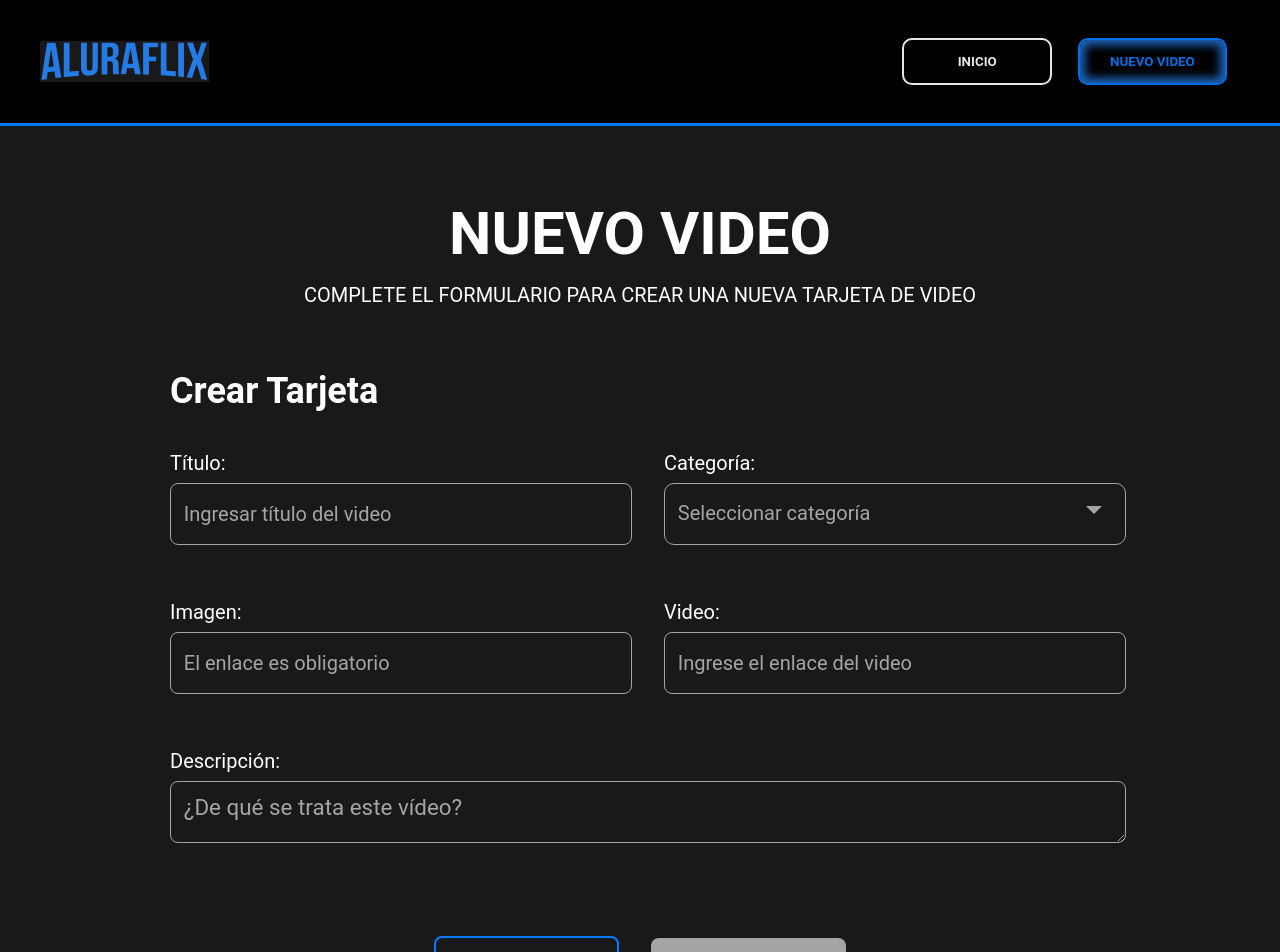
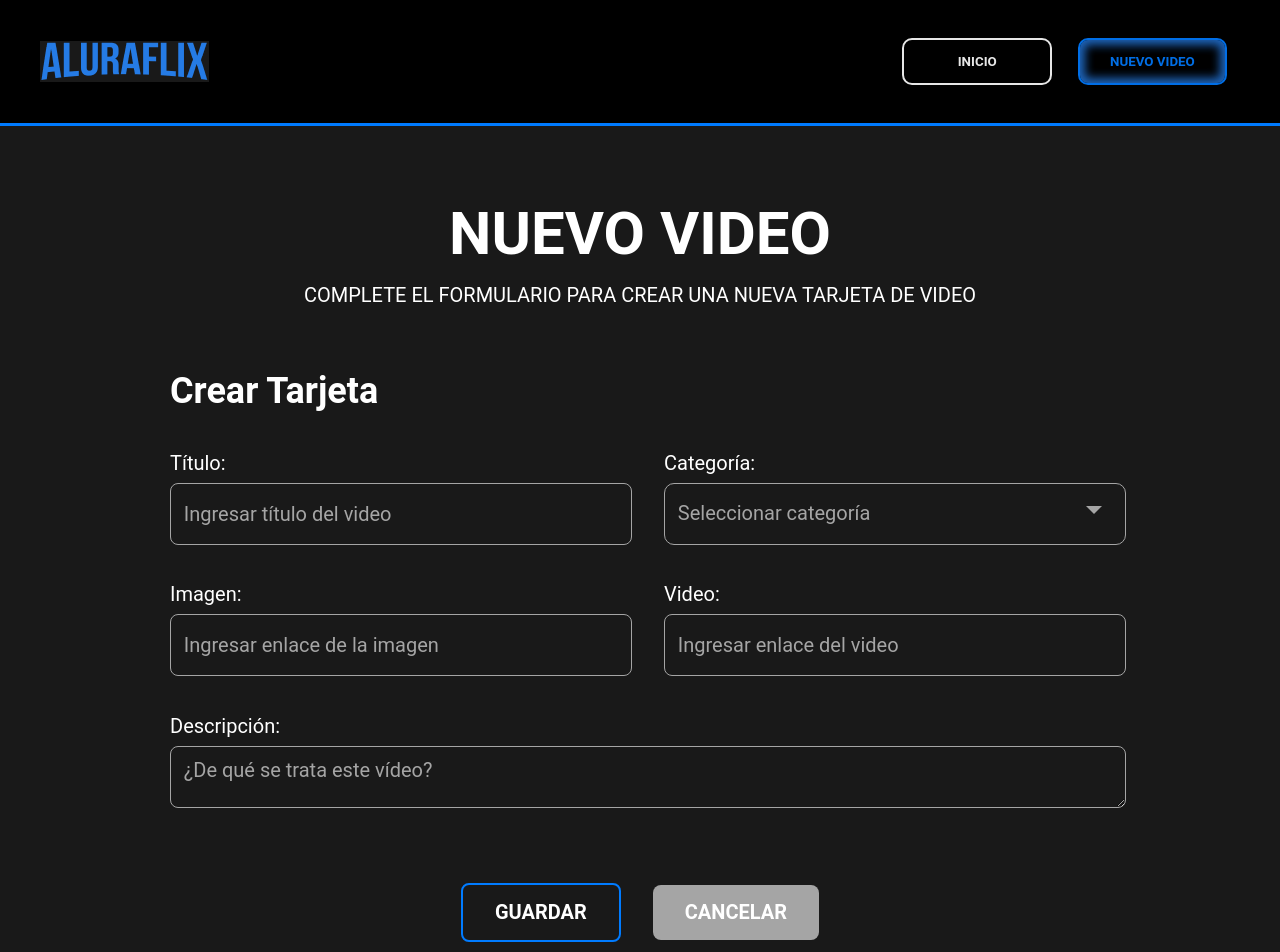
Before and after one commit to Mariq12/challenge-aluraflix, a React (Vite) app: page /newVideo in a window 1280 px wide. Shown: the top 952 px of the page. Built offline with nearby package versions, Linux system fonts and the light colour scheme.

Commit message:
Cambio en el texto

```diff
--- a/src/pages/newVideo/NewVideo.css
+++ b/src/pages/newVideo/NewVideo.css
@@ -59,7 +59,7 @@
 /* *FORM FIELDS */
 .new-video__form-label {
     display: block;
-    margin-bottom: 2rem;
+    margin-bottom: 0.4rem;
     font-size: 1.25rem;
 }
 
@@ -72,6 +72,7 @@
     border-radius: 0.5rem;
     background-color: transparent;
     height: 3.875rem;
+    margin-bottom: 0.5rem;
 }
 
 
@@ -82,7 +83,7 @@
 .new-video__form-textarea {
     width: 100%;
     padding: 0.8rem;
-    font-size: 1.4rem;
+    font-size: 1.25rem;
     border: 1px solid var(--color-light-gray);
     border-radius: 0.5rem;
     color: var(--color-white);
@@ -91,8 +92,8 @@
 
 .error-message {
     color: var(--color-error);
-    font-size: 1.4rem;
-    margin-top: 0.5rem;
+    font-size: 1rem;
+    background-color: transparent;
 }
 
 .new-video__form-buttons {
@@ -105,7 +106,7 @@
 
 .new-video__form-button {
     padding: 1rem 2rem;
-    font-size: 1.6rem;
+    font-size: 1.25rem;
     font-weight: 700;
     margin: 0 1rem;
     border: none;
--- a/src/pages/newVideo/NewVideo.jsx
+++ b/src/pages/newVideo/NewVideo.jsx
@@ -129,7 +129,7 @@ function NewVideo() {
                             <input
                                 className={`new-video__form-input ${errors.photo && touchedFields.photo ? 'error' : ''}`}
                                 type="url"
-                                placeholder='El enlace es obligatorio'
+                                placeholder='Ingresar enlace de la imagen'
                                 name="photo"
                                 value={formData.photo}
                                 onChange={handleChange}
@@ -146,7 +146,7 @@ function NewVideo() {
                             <input
                                 className={`new-video__form-input ${errors.link && touchedFields.link ? 'error' : ''}`}
                                 type="url"
-                                placeholder='Ingrese el enlace del video'
+                                placeholder='Ingresar enlace del video'
                                 name="link"
                                 value={formData.link}
                                 onChange={handleChange}
```
